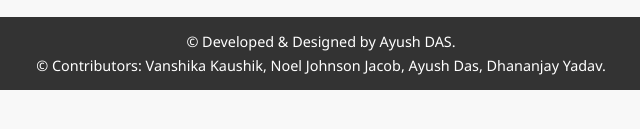
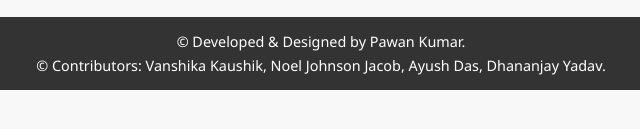
Before and after one commit to Ayush-Cyberpunk/applestore, a plain HTML site: page catalog.html in a window 1280 px wide. Shown: the part 479-608 px from the top of the page, 319-959 px from the left. Drawn offline with Linux system fonts and the light colour scheme.

Commit message:
Developer Name Updation.

```diff
--- a/catalog.html
+++ b/catalog.html
@@ -49,7 +49,7 @@
       </div>
     </div>
     <footer>
-      <p>&copy; Developed & Designed by Ayush DAS.</p>
+      <p>&copy; Developed & Designed by Pawan Kumar.</p>
       <p>&copy; Contributors: Vanshika Kaushik, Noel Johnson Jacob, Ayush Das, Dhananjay Yadav.</p>
     </footer>
   </body>
```
Also changed, not shown: contacts.html (+1 -1 lines), index.html (+1 -1 lines), macbook-air.html (+1 -1 lines), macbook-pro.html (+1 -1 lines).
